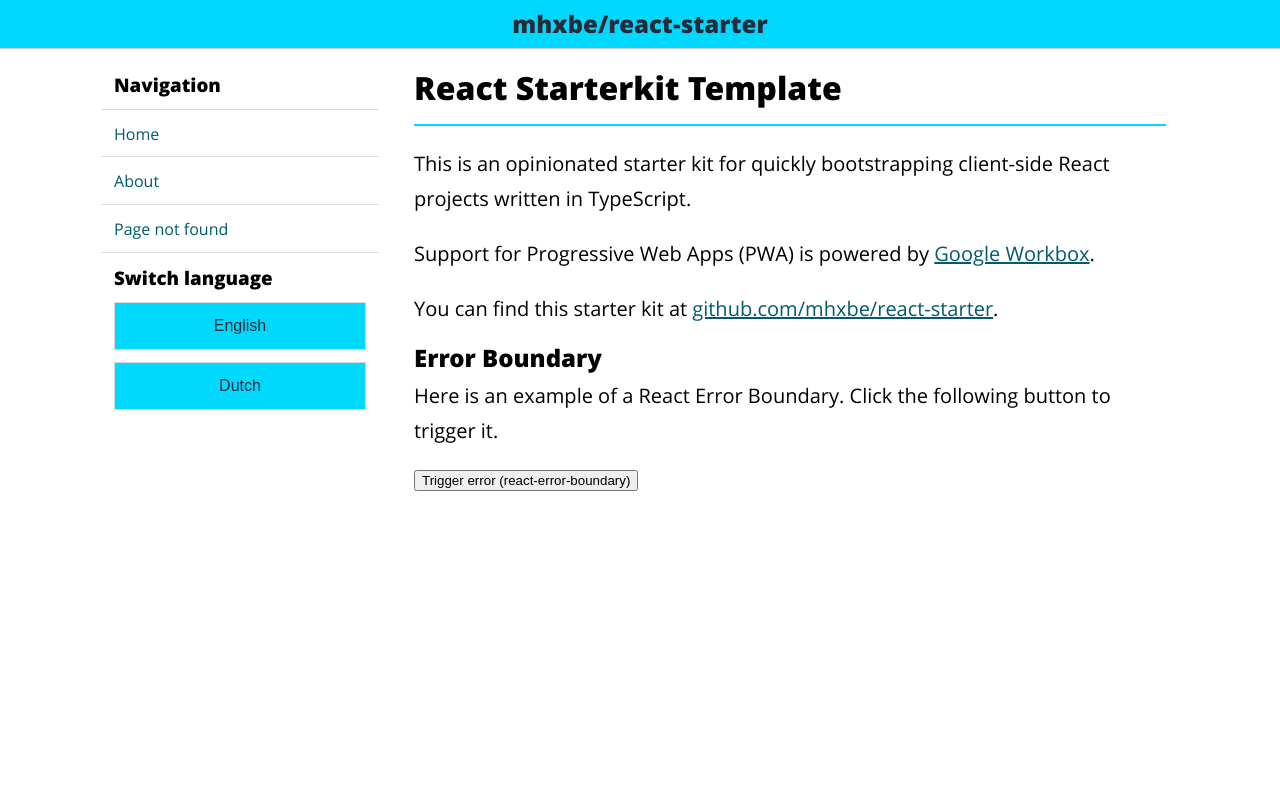
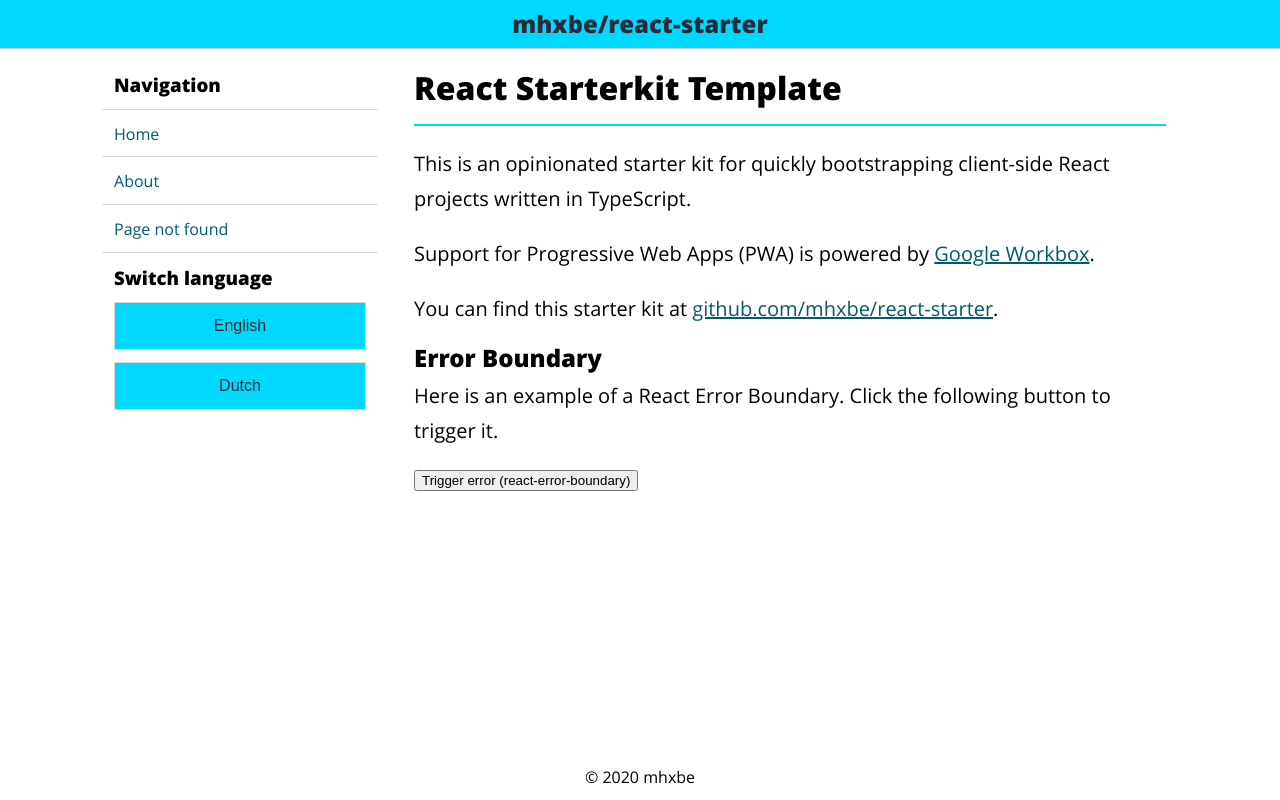
Before and after one commit to mhxbe/react-starter, a React app: page / in a window 1280 px wide. Built offline with nearby package versions, Linux system fonts and the light colour scheme.

Commit message:
Add Footer with copyright

```diff
--- a/src/App.styles.tsx
+++ b/src/App.styles.tsx
@@ -49,6 +49,7 @@ export const Main = styled.main`
   padding: 1rem;
   z-index: 1;
   width: 100%;
+  flex: 1;
 
   @media (min-width: 440px) {
     padding: 24px;
@@ -115,6 +116,29 @@ export const ButtonLink = styled.button`
   }
 `;
 
+export const Footer = styled.footer`
+  align-items: center;
+  display: flex;
+  flex-direction: column;
+  justify-content: center;
+  overflow: auto;
+
+  .wrapper {
+    align-items: center;
+    display: inherit;
+    flex-direction: column;
+    max-width: 1100px;
+    padding: 12px 24px;
+    width: 100%;
+
+    @media (min-width: 960px) {
+      align-items: unset;
+      flex-direction: row;
+      justify-content: center;
+    }
+  }
+`;
+
 const reset = css`
   @font-face {
     font-family: 'Open Sans';
@@ -144,6 +168,8 @@ const reset = css`
   }
   body {
     background-color: white;
+    display: flex;
+    flex-direction: column;
     margin: 0rem;
     min-height: 100%;
     overflow-y: auto;
@@ -152,7 +178,7 @@ const reset = css`
   #root {
     display: flex;
     flex-direction: column;
-    min-height: 100%;
+    flex: 1;
   }
   h1,
   h2,
--- a/src/App.tsx
+++ b/src/App.tsx
@@ -1,7 +1,7 @@
 import * as React from 'react';
 import { Switch, Route, Redirect } from 'react-router-dom';
 import { ErrorBoundary } from 'react-error-boundary';
-import { ResetCss, Main, Wrapper } from './App.styles';
+import { ResetCss, Main, Wrapper, Footer } from './App.styles';
 import Header from './common/Header';
 import Sidebar from './common/Sidebar';
 import ErrorFallback, { errorHandler } from './common/ErrorFallback';
@@ -86,6 +86,11 @@ const App: React.FC = () => {
           </React.Suspense>
         </Main>
       </Wrapper>
+      <Footer>
+        <div className="wrapper">
+          <div>&copy; 2020 mhxbe</div>
+        </div>
+      </Footer>
     </>
   );
 };
```
